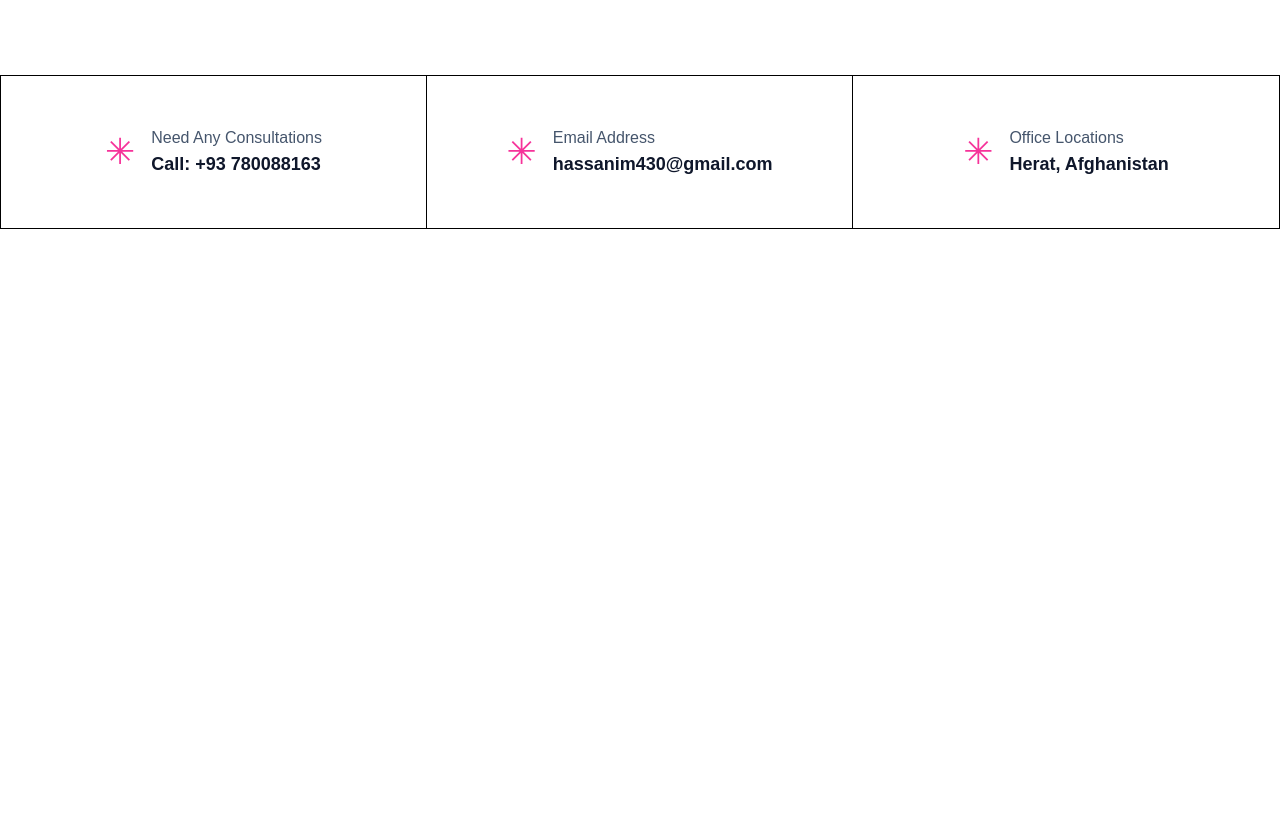
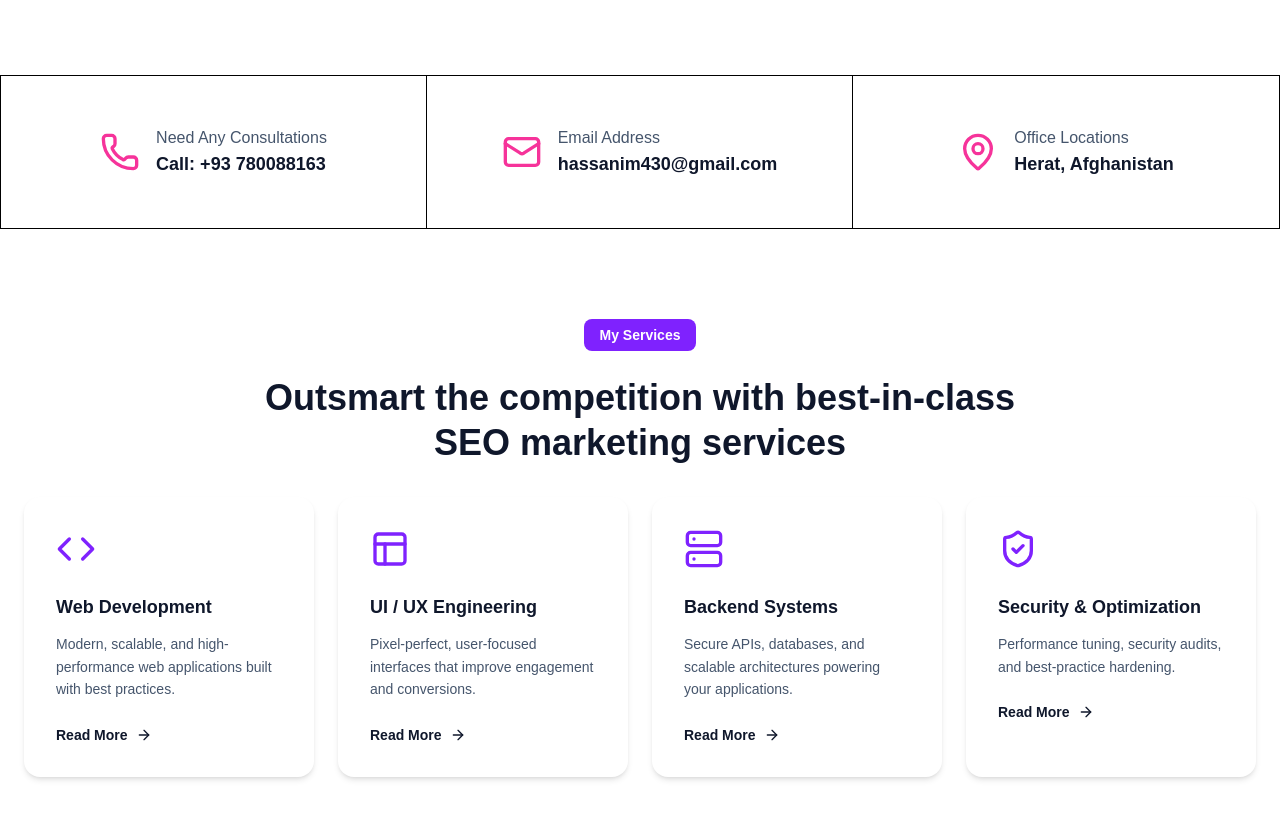
Before and after one commit to mahdihassani12/Portfolio, a Next.js app: page / in a window 1280 px wide. Shown: the part 580-1398 px from the top of the page. Before the commit the page ends 809 px from the top, so only its background shows below. Built offline with nearby package versions, Linux system fonts and the light colour scheme.

Commit message:
adding services boxes and icon package

```diff
--- a/app/page.tsx
+++ b/app/page.tsx
@@ -1,11 +1,13 @@
-import Hero from "@/components/layout/Hero";
-import InfoStrip from "@/components/layout/InfoStripe";
+import Hero from "@/components/Home/Hero";
+import InfoStrip from "@/components/Home/InfoStripe";
+import Services from "@/components/Home/Services";
 
 export default function Home() {
   return (
     <main>
       <Hero />
       <InfoStrip />
+      <Services />
     </main>
   );
 }
--- a/components/layout/InfoStripe.tsx
+++ b/components/Home/InfoStripe.tsx
@@ -1,10 +1,13 @@
+import { Phone, Mail, MapPin } from "lucide-react";
+
 export default function InfoStrip() {
     return (
         <section className="w-full border border-black">
             <div className="grid grid-cols-1 md:grid-cols-3">
+
                 {/* Item 1 */}
                 <div className="flex items-center gap-4 p-[50px] text-center md:text-left md:justify-center border-b md:border-b-0 md:border-r border-black">
-                    <div className="text-pink-500 text-4xl">✳</div>
+                    <Phone className="text-pink-500 w-10 h-10" />
                     <div>
                         <p className="text-base text-slate-600">
                             Need Any Consultations
@@ -17,7 +20,7 @@ export default function InfoStrip() {
 
                 {/* Item 2 */}
                 <div className="flex items-center gap-4 p-[50px] text-center md:text-left md:justify-center border-b md:border-b-0 md:border-r border-black">
-                    <div className="text-pink-500 text-4xl">✳</div>
+                    <Mail className="text-pink-500 w-10 h-10" />
                     <div>
                         <p className="text-base text-slate-600">
                             Email Address
@@ -30,7 +33,7 @@ export default function InfoStrip() {
 
                 {/* Item 3 */}
                 <div className="flex items-center gap-4 p-[50px] text-center md:text-left md:justify-center">
-                    <div className="text-pink-500 text-4xl">✳</div>
+                    <MapPin className="text-pink-500 w-10 h-10" />
                     <div>
                         <p className="text-base text-slate-600">
                             Office Locations
@@ -40,6 +43,7 @@ export default function InfoStrip() {
                         </p>
                     </div>
                 </div>
+
             </div>
         </section>
     );
--- /dev/null
+++ b/components/Home/Services.tsx
@@ -0,0 +1,89 @@
+import { Code, Layout, Server, ShieldCheck, ArrowRight } from "lucide-react";
+
+const Services = () => {
+    return (
+        <section className="min-h-[400px]  py-0 sm:py-[90px] flex items-center justify-center">
+            <div className="container mx-auto px-4 sm:px-6 text-center flex flex-col items-center">
+
+                {/* Badge */}
+                <span className="mb-4 sm:mb-6 inline-block rounded-lg bg-violet-600 px-4 py-1.5 text-xs sm:text-sm font-semibold text-white">
+                    My Services
+                </span>
+
+                {/* Heading */}
+                <h1 className="
+                    max-w-3xl
+                    text-2xl sm:text-3xl lg:text-4xl
+                    font-extrabold leading-tight text-slate-900
+                ">
+                    Outsmart the competition with best-in-class
+                    SEO marketing services
+                </h1>
+
+                {/* Services Grid */}
+                <div className="grid grid-cols-1 sm:grid-cols-2 lg:grid-cols-4 gap-6 w-full my-8">
+
+                    {/* Card 1 */}
+                    <div className="rounded-2xl bg-white p-8 text-left shadow-md hover:shadow-xl transition">
+                        <Code className="mb-6 h-10 w-10 text-violet-600" />
+                        <h3 className="mb-3 text-lg font-bold text-slate-900">
+                            Web Development
+                        </h3>
+                        <p className="mb-6 text-sm text-slate-600 leading-relaxed">
+                            Modern, scalable, and high-performance web applications built with best practices.
+                        </p>
+                        <button className="flex items-center gap-2 text-sm font-semibold text-slate-900 hover:text-violet-600 transition">
+                            Read More <ArrowRight className="h-4 w-4" />
+                        </button>
+                    </div>
+
+                    {/* Card 2 */}
+                    <div className="rounded-2xl bg-white p-8 text-left shadow-md hover:shadow-xl transition">
+                        <Layout className="mb-6 h-10 w-10 text-violet-600" />
+                        <h3 className="mb-3 text-lg font-bold text-slate-900">
+                            UI / UX Engineering
+                        </h3>
+                        <p className="mb-6 text-sm text-slate-600 leading-relaxed">
+                            Pixel-perfect, user-focused interfaces that improve engagement and conversions.
+                        </p>
+                        <button className="flex items-center gap-2 text-sm font-semibold text-slate-900 hover:text-violet-600 transition">
+                            Read More <ArrowRight className="h-4 w-4" />
+                        </button>
+                    </div>
+
+                    {/* Card 3 */}
+                    <div className="rounded-2xl bg-white p-8 text-left shadow-md hover:shadow-xl transition">
+                        <Server className="mb-6 h-10 w-10 text-violet-600" />
+                        <h3 className="mb-3 text-lg font-bold text-slate-900">
+                            Backend Systems
+                        </h3>
+                        <p className="mb-6 text-sm text-slate-600 leading-relaxed">
+                            Secure APIs, databases, and scalable architectures powering your applications.
+                        </p>
+                        <button className="flex items-center gap-2 text-sm font-semibold text-slate-900 hover:text-violet-600 transition">
+                            Read More <ArrowRight className="h-4 w-4" />
+                        </button>
+                    </div>
+
+                    {/* Card 4 */}
+                    <div className="rounded-2xl bg-white p-8 text-left shadow-md hover:shadow-xl transition">
+                        <ShieldCheck className="mb-6 h-10 w-10 text-violet-600" />
+                        <h3 className="mb-3 text-lg font-bold text-slate-900">
+                            Security & Optimization
+                        </h3>
+                        <p className="mb-6 text-sm text-slate-600 leading-relaxed">
+                            Performance tuning, security audits, and best-practice hardening.
+                        </p>
+                        <button className="flex items-center gap-2 text-sm font-semibold text-slate-900 hover:text-violet-600 transition">
+                            Read More <ArrowRight className="h-4 w-4" />
+                        </button>
+                    </div>
+
+                </div>
+
+            </div>
+        </section>
+    )
+}
+
+export default Services
--- a/package.json
+++ b/package.json
@@ -9,6 +9,7 @@
     "lint": "eslint"
   },
   "dependencies": {
+    "lucide-react": "^0.563.0",
     "next": "16.1.1",
     "react": "19.2.3",
     "react-dom": "19.2.3"
```
Also changed, not shown: components/Home/Hero.tsx (renamed from components/layout/Hero.tsx), 1 other file (tests, documents, lock files or other folders).
